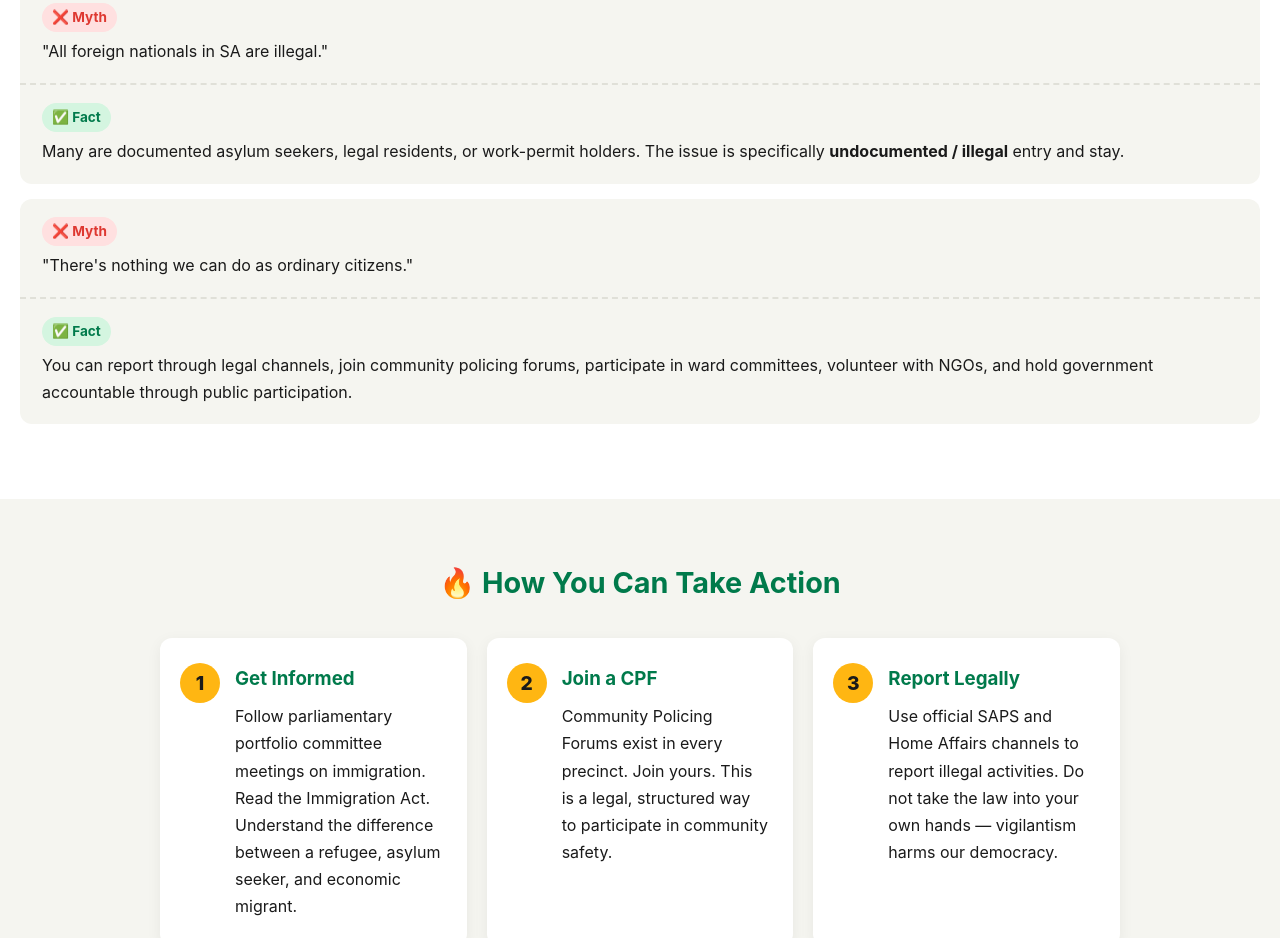
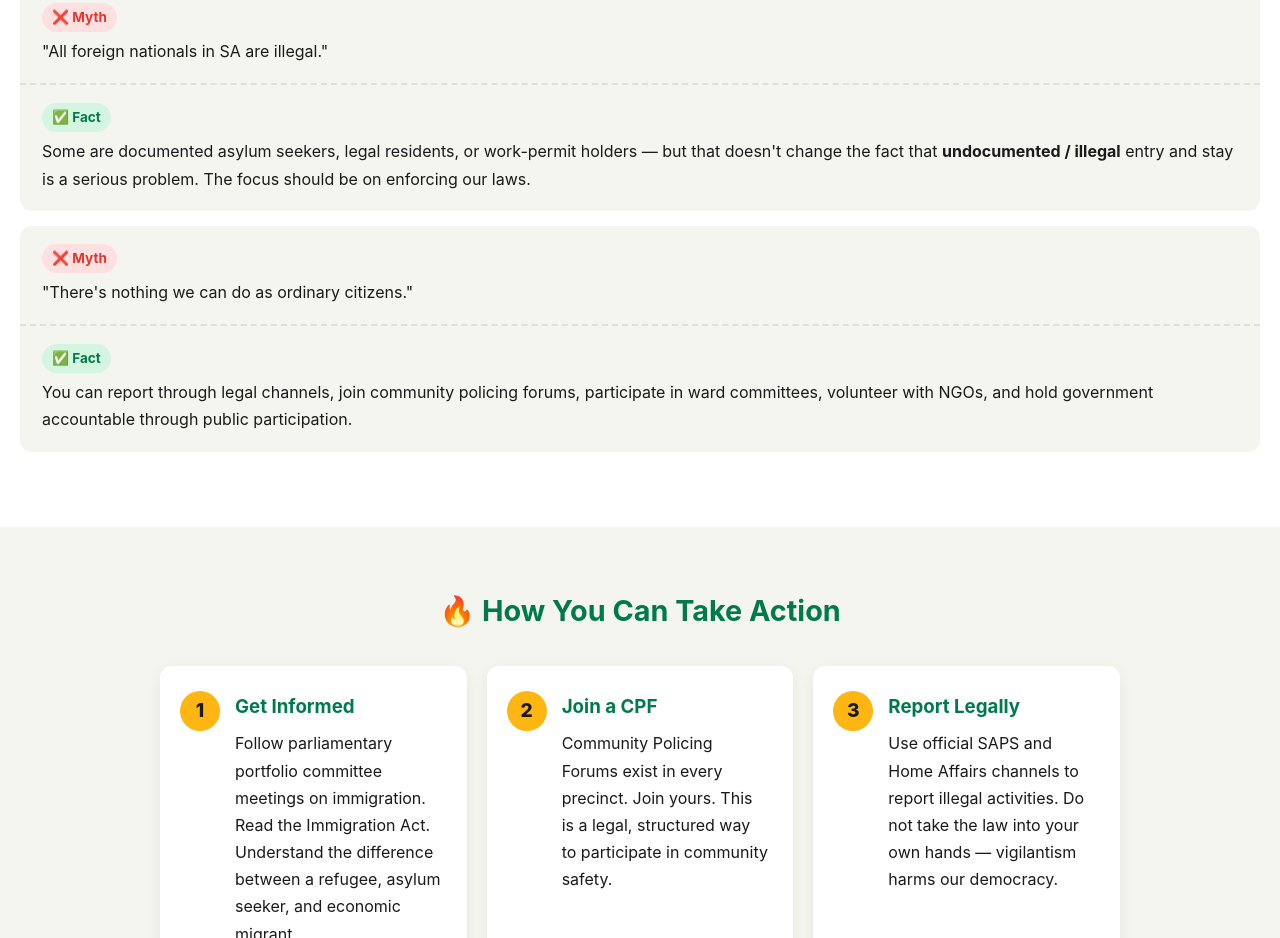
Before and after one commit to fezbizz/za-action, a plain HTML site: page index.html in a window 1280 px wide. Shown: the part 1199-2137 px from the top of the page. Drawn offline with Linux system fonts and the light colour scheme.

Commit message:
fix: 'many' -> 'some' in facts vs myths

```diff
--- a/index.html
+++ b/index.html
@@ -58,7 +58,7 @@
                 </div>
                 <div class="fact">
                     <span class="label fact-label">✅ Fact</span>
-                    <p>Many are documented asylum seekers, legal residents, or work-permit holders. The issue is specifically <strong>undocumented / illegal</strong> entry and stay.</p>
+                    <p>Some are documented asylum seekers, legal residents, or work-permit holders — but that doesn't change the fact that <strong>undocumented / illegal</strong> entry and stay is a serious problem. The focus should be on enforcing our laws.</p>
                 </div>
             </div>
             <div class="fact-myth">
```
